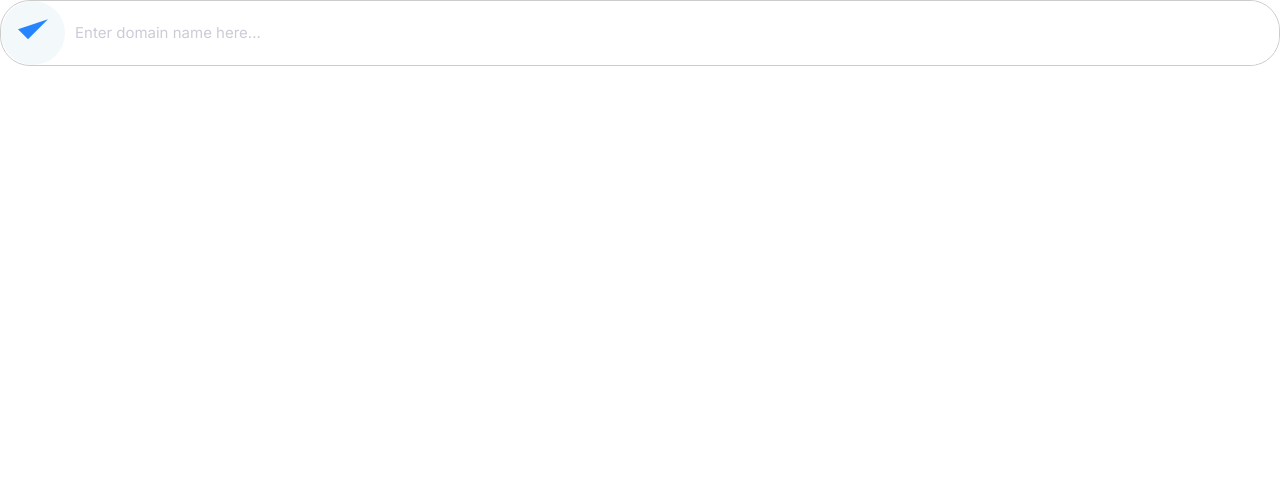
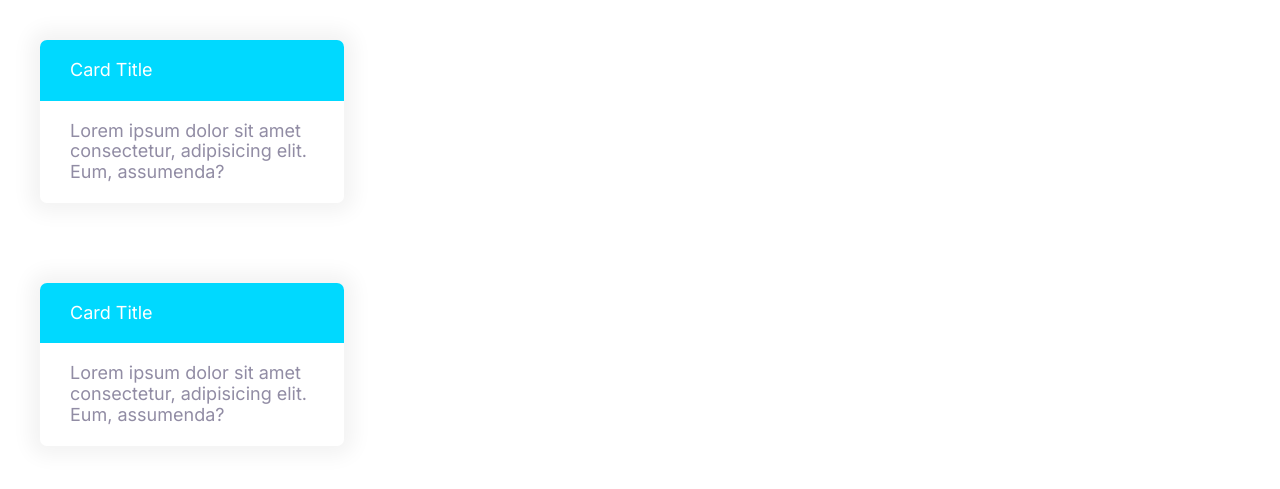
Before and after one commit to Codyalex/Build-one, a plain HTML site: page index.html in a window 1280 px wide. Drawn offline with Linux system fonts and the light colour scheme.

```diff
--- a/css/style.css
+++ b/css/style.css
@@ -275,3 +275,34 @@ p {
 
     }
 }
+
+/* Cards */
+.card-wrapper {
+  width: 30%;
+  padding: 4rem;
+}
+
+.card {
+  border-radius: 7px;
+  box-shadow: 0 0 20px 10px #f3f3f3;
+  overflow: hidden;
+}
+
+.card__header,
+.card__body {
+  padding: 2rem 3rem;
+}
+
+
+
+.card--primary .card__header {
+  background: var(--color-primary);
+  color: #fff;
+}
+
+
+
+.card--secondary .card__header {
+  background: var(--color-secondary);
+  color: #fff;
+}
--- a/index.html
+++ b/index.html
@@ -14,17 +14,26 @@
     <link rel="stylesheet" href="css/style.css" />
   </head>
   <body>
-    <div class="input-group">
-      <span class="icon-container">
-        <svg class="icon icon--primary">
-          <use xlink:href="images/sprite.svg#tick"></use>
-        </svg>
-      </span>
-      <input
-        type="text"
-        class="input"
-        placeholder="Enter domain name here..."
-      />
+    <div style="width: 30%; padding: 4rem">
+      <div class="card card--secondary">
+        <header class="card__header">Card Title</header>
+
+        <div class="card__body">
+          Lorem ipsum dolor sit amet consectetur, adipisicing elit. Eum,
+          assumenda?
+        </div>
+      </div>
+    </div>
+
+    <div class="card-wrapper">
+      <div class="card card--secondary">
+        <header class="card__header">Card Title</header>
+
+        <div class="card__body">
+          Lorem ipsum dolor sit amet consectetur, adipisicing elit. Eum,
+          assumenda?
+        </div>
+      </div>
     </div>
   </body>
 </html>
```
Also changed, not shown: components/Cards.html (added, +21 -0 lines), components/input.html (renamed from components/input/group.html, +1 -0 lines).
